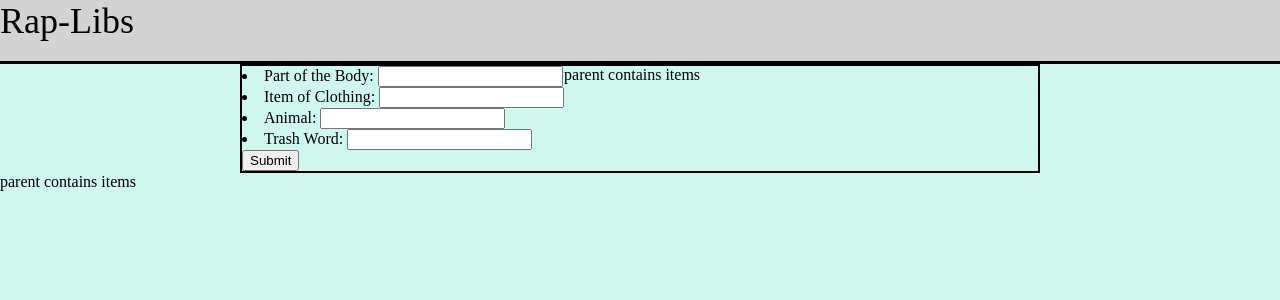
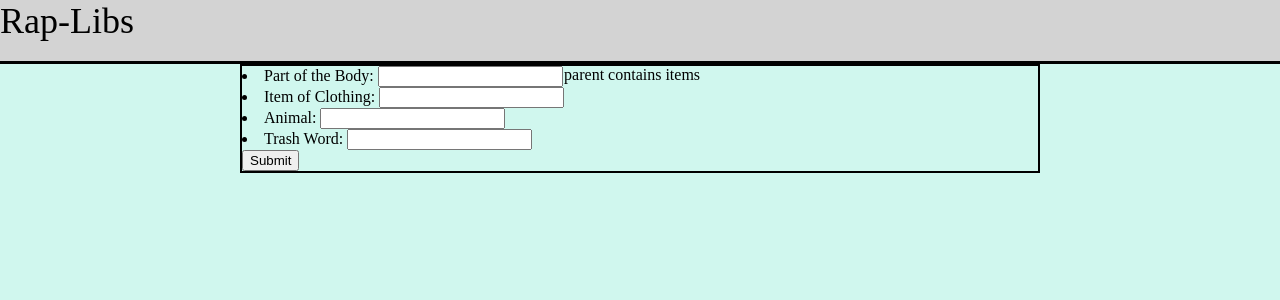
Before and after one commit to d-e-k-k/rap-libs, a React (Create React App) app: page / in a window 1280 px wide. Shown: the top 300 px of the page. Built offline with nearby package versions, Linux system fonts and the light colour scheme.

Commit message:
Lifted state that was in Form.js upto App.js and passed it back down to App.js this is for future expansion having the state at a heigher level

```diff
--- a/src/components/app/App.js
+++ b/src/components/app/App.js
@@ -2,14 +2,11 @@ import React, { useState } from 'react';
 import { Route, Link, Redirect } from 'react-router-dom';
 import Header from '../header/Header';
 import MadLibResults from '../MadLibResults';
-import Input from '../input-and-label/InputAndLabel';
 import Form from '../form.js/Form';
 
 const App = () => {
-	const [rhymingWords, setRhymingWords] = useState([]);
-	const [visibleResults, setVisibleResults] = useState(true);
-
-
+	const [parent, setParent] = useState([]);
+	const [words, setWords] = useState([]);
 
 	return (
 		<div>
@@ -18,13 +15,11 @@ const App = () => {
 			</header>
 			<main>
 				<Form
-					setRhymingWords={setRhymingWords}
-					visibleResults={visibleResults}
-					setVisibleResults={setVisibleResults}
-					rhymingWords={rhymingWords}
-
+					parent={parent}
+					setParent={setParent}
+					words={words}
+					setWords={setWords}
 				/>
-				{visibleResults ? <MadLibResults rhymingWords={rhymingWords} /> : null}
 			</main>
 		</div>
 	);
--- a/src/components/form.js/Form.js
+++ b/src/components/form.js/Form.js
@@ -3,9 +3,9 @@ import InputAndLabel from '../input-and-label/InputAndLabel';
 import InputListData from '../../data/inputList.json';
 import MadLibResults from '../MadLibResults';
 
-const Form = ({ setRhymingWords, visibleResults, setVisibleResults }) => {
-	const [parent, setParent] = useState([]);
-	const [words, setWords] = useState([]);
+const Form = ({ parent, setParent, words, setWords }) => {
+	// const [parent, setParent] = useState([]);
+	// const [words, setWords] = useState([]);
 
 	// function handleChange(event) {
 	// 	setWords({ ...words, [event.target.id]: event.target.value });
```
